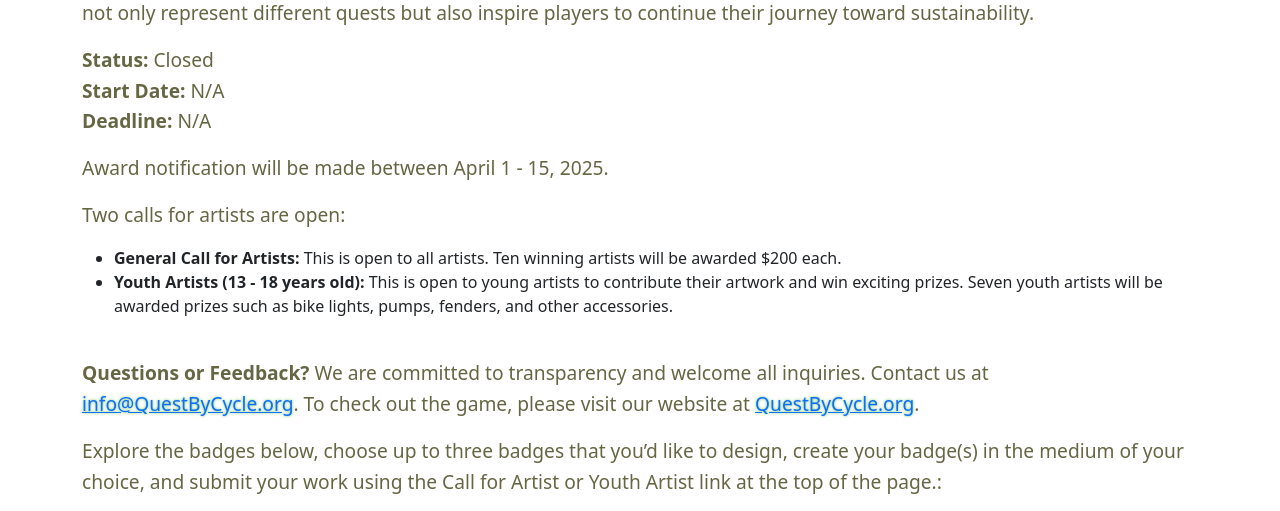
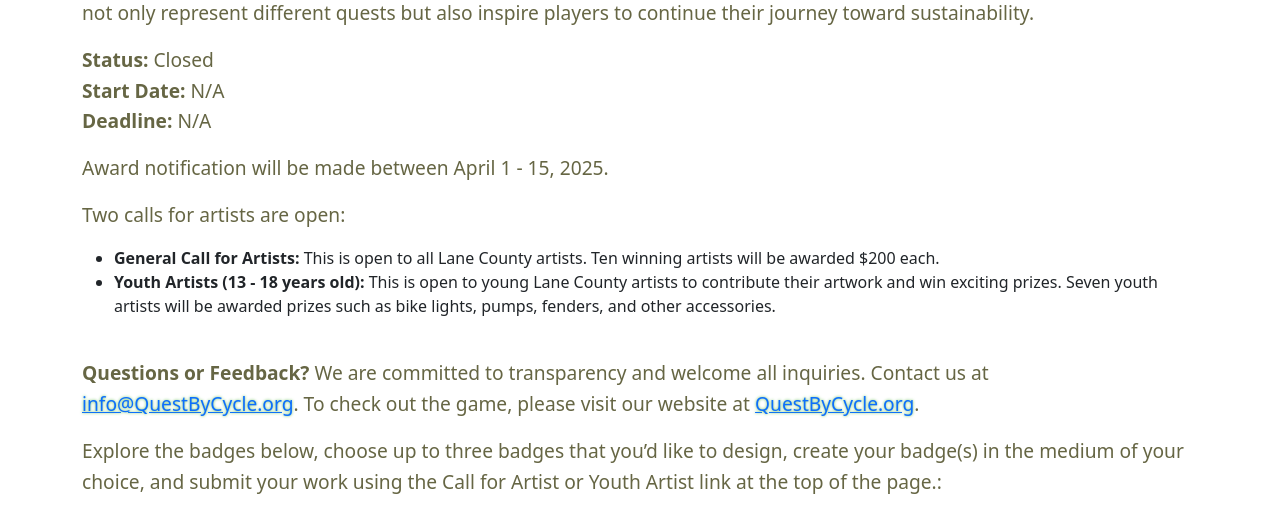
Before and after one commit to denuoweb/ArtSubmissionSite, a Flask app: page / in a window 1280 px wide. Shown: the part 262-773 px from the top of the page. Run offline with Flask 3, Linux system fonts and the light colour scheme; data that the repository does not hold is empty; parts of the project's set-up code (start-up, migrations or seed data) failed here and were passed over; some libraries are stand-ins or nearby versions.

Commit message:
update language

```diff
--- a/app/templates/index.html
+++ b/app/templates/index.html
@@ -26,10 +26,10 @@
 
 <ul>
     <li>
-        <strong>General Call for Artists:</strong> This is open to all artists. Ten winning artists will be awarded $200 each.
+        <strong>General Call for Artists:</strong> This is open to all Lane County artists. Ten winning artists will be awarded $200 each.
     </li>
     <li>
-        <strong>Youth Artists (13 - 18 years old):</strong> This is open to young artists to contribute their artwork and win exciting prizes. Seven youth artists will be awarded prizes such as bike lights, pumps, fenders, and other accessories.
+        <strong>Youth Artists (13 - 18 years old):</strong> This is open to young Lane County artists to contribute their artwork and win exciting prizes. Seven youth artists will be awarded prizes such as bike lights, pumps, fenders, and other accessories.
     </li>
 </ul>
 <br>
```
